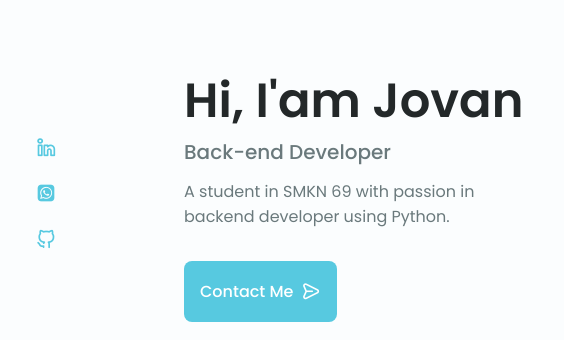
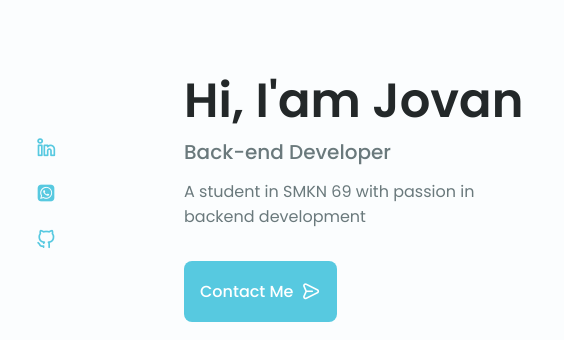
Before and after one commit to Jovaneah/jovaneah.github.io, a plain HTML site: page index.html in a window 1280 px wide. Shown: the part 144-484 px from the top of the page, 124-688 px from the left. Drawn offline with nearby package versions, Linux system fonts and the light colour scheme.

Commit message:
Update index.html

```diff
--- a/index.html
+++ b/index.html
@@ -106,7 +106,7 @@
                         <div class="home__data">
                             <h1 class="home__title">Hi, I'am Jovan</h1>
                             <h3 class="home__subtitle">Back-end Developer</h3>
-                            <p class="home__description">A student in SMKN 69 with passion in backend developer using Python.</p>
+                            <p class="home__description">A student in SMKN 69 with passion in backend development</p>
                             <a href="#contact" class="button button--flex home__button">
                                 Contact Me<i class="uil uil-message button__icon"></i>
                             </a>
```
